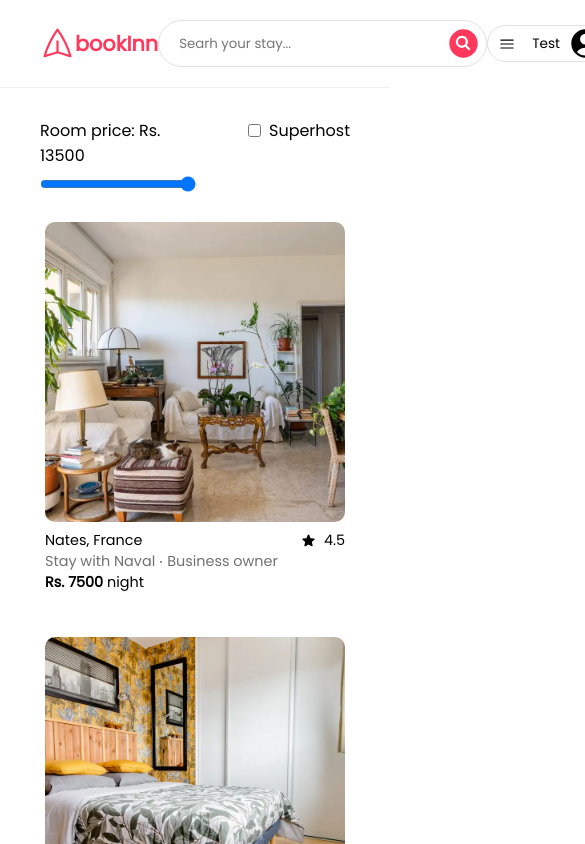
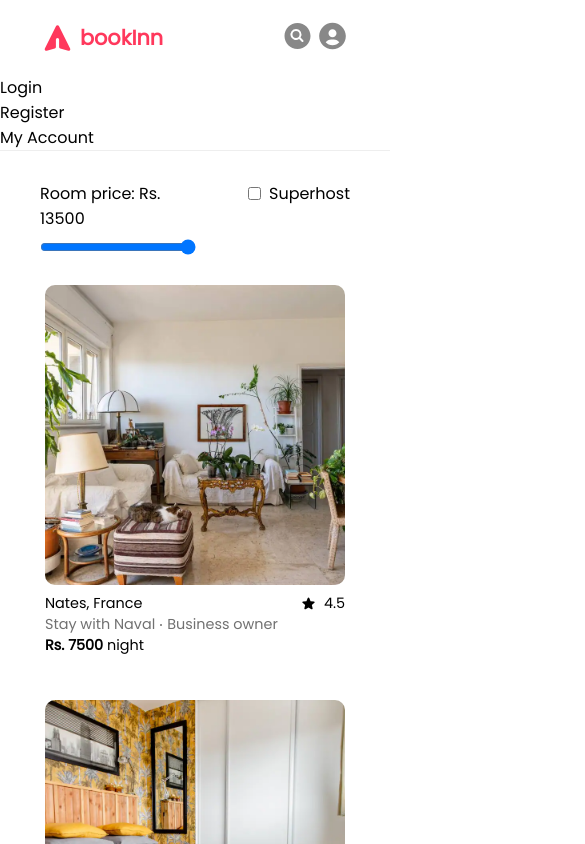
Before and after one commit to rajdeepX/bookInn-project, a React (Vite) app: page / in a window 390 px wide. Shown: the top 844 px of the page, 585 px wide, since content can reach past the window. Built offline with nearby package versions, Linux system fonts and the light colour scheme; no server answers.

Commit message:
Responsive navbar

```diff
--- a/src/App.css
+++ b/src/App.css
@@ -141,3 +141,9 @@ form p a {
   margin-left: 20px;
   display: flex;
 }
+
+@media screen and (min-width: 768px) {
+  .nav-btn {
+    display: none;
+  }
+}
--- a/src/UserContext.jsx
+++ b/src/UserContext.jsx
@@ -17,6 +17,7 @@ export const UserContextProvider = ({ children }) => {
   const [searchValue, setSearchValue] = useState("");
   const [superhost, setSuperhost] = useState(false);
   const [savedRooms, setSavedRooms] = useState([]);
+  const [isClicked, setIsClicked] = useState(false);
 
   const fetchUser = async () => {
     if (!userInfo) {
@@ -129,6 +130,8 @@ export const UserContextProvider = ({ children }) => {
         handleSuperhost,
         savedRooms,
         setSavedRooms,
+        isClicked,
+        setIsClicked,
       }}
     >
       {children}
--- a/src/components/Navbar.css
+++ b/src/components/Navbar.css
@@ -24,11 +24,9 @@
 .add-guests {
   display: flex;
   align-items: center;
-  /* gap: 0.5rem; */
 }
 
 .logo-container {
-  /* gap: 0.1rem; */
   padding: 0;
   color: #ff385c;
 }
@@ -37,7 +35,8 @@
   font-weight: bold;
 }
 .logo-container svg {
-  rotate: -90deg;
+  font-size: 2rem;
+  margin-right: 5px;
 }
 
 .search-container {
@@ -49,7 +48,15 @@
   font-size: 0.8rem;
   align-items: center;
 }
+
+@media screen and (max-width: 768px) {
+  .search-container {
+    display: none;
+  }
+}
+
 .search-container svg {
+  font-size: 2rem;
   fill: #ff385c;
 }
 
@@ -83,12 +90,15 @@
   gap: 0.8rem;
   align-items: center;
   justify-content: center;
+  height: 0;
 }
 
-/* .user-container svg {
-  display: block;
-  width: 20px;
-} */
+@media screen and (max-width: 768px) {
+  .user-container {
+    display: none;
+  }
+}
+
 .add-home {
   font-size: 0.8rem;
   font-weight: bold;
@@ -111,14 +121,84 @@
 
 .menu-btn svg {
   display: block;
-  width: 18px;
+  font-size: 1.5rem;
+}
+
+@media screen and (min-width: 768px) {
+  .menu-btn {
+    display: none;
+  }
 }
 
 .user-btn svg {
   display: block;
-  width: 35px;
+  font-size: 2rem;
 }
 
 .test-user {
   text-align: center;
 }
+
+.menu-btn button {
+  border: none;
+  background-color: white;
+}
+
+.show-nav {
+  height: 100px;
+}
+
+.user button {
+  border: none;
+  background-color: white;
+  display: block;
+}
+.user-icon {
+  font-size: 2rem;
+  fill: #888;
+}
+
+.user-links {
+  display: block;
+}
+
+@media screen and (min-width: 768px) {
+  .user {
+    display: none;
+  }
+}
+
+.user {
+  display: flex;
+  /* gap: 0.5rem; */
+  margin: 0;
+  padding: 0;
+}
+.user-search {
+  display: flex;
+  align-items: center;
+  gap: 0.5rem;
+}
+.search-input {
+  width: 100px;
+  border: none;
+  border-bottom: 1px solid #888;
+  font-family: inherit;
+  font-size: 0.75rem;
+}
+
+.mini-search {
+  border: none;
+  border-bottom: 1px solid #888;
+  width: 100px;
+  font-family: inherit;
+  display: none;
+}
+
+.mini-search:focus {
+  outline: none;
+}
+
+.show-search {
+  display: inline-block;
+}
--- a/src/components/Navbar.jsx
+++ b/src/components/Navbar.jsx
@@ -1,98 +1,101 @@
-import { useContext } from "react";
+import { useContext, useEffect, useState } from "react";
 import { Link } from "react-router-dom";
 import UserContext from "../UserContext";
+import Searchbar from "./Searchbar";
 import "./Navbar.css";
-import Searchbar from "./Searchbar";
+import { HiPaperAirplane } from "react-icons/hi";
+import { FiMenu } from "react-icons/fi";
+import { BiSolidUserCircle } from "react-icons/bi";
+import { HiMagnifyingGlassCircle } from "react-icons/hi2";
+import MiniSearchBar from "./MiniSearchBar";
 
 const Navbar = () => {
-  // const { userInfo } = useContext(UserContext);
-  // const { username } = userInfo;
-  // console.log(userInfo.username);
+  const { searchValue, handleChange, roomFilters } = useContext(UserContext);
 
-  // console.log(userInfo.data);
-  // const { username } = userInfo.data;
+  const [isOpen, setIsOpen] = useState(false);
+  const [isClicked, setIsClicked] = useState(false);
+
+  const handleToggle = () => {
+    setIsOpen(!isOpen);
+    console.log(isOpen);
+  };
+  const handleToggleSearch = () => {
+    setIsClicked(!isClicked);
+  };
+
+  useEffect(() => {
+    roomFilters();
+  }, [searchValue]);
+
   return (
     <nav className="navbar">
       <div className="nav-container">
         <Link to={"/"}>
           <div className="logo-container">
-            <svg
-              xmlns="http://www.w3.org/2000/svg"
-              fill="none"
-              viewBox="0 0 24 24"
-              strokeWidth={1.5}
-              stroke="currentColor"
-              className="w-6 h-6"
-            >
-              <path
-                strokeLinecap="round"
-                strokeLinejoin="round"
-                d="M6 12L3.269 3.126A59.768 59.768 0 0121.485 12 59.77 59.77 0 013.27 20.876L5.999 12zm0 0h7.5"
-              />
-            </svg>
+            <HiPaperAirplane />
             <div className="logo-text">
               <h1>bookInn</h1>
             </div>
           </div>
         </Link>
         <Searchbar />
-        <div className="user-container">
-          {/* <div className="add-home">CaveInn your home</div> */}
-          {/* <svg
-          xmlns="http://www.w3.org/2000/svg"
-          fill="none"
-          viewBox="0 0 24 24"
-          strokeWidth="1.5"
-          stroke="currentColor"
-          className="w-6 h-6 lang"
+        <div
+          // className="user-container"
+          className="user-container"
         >
-          <path
-            strokeLinecap="round"
-            strokeLinejoin="round"
-            d="M12 21a9.004 9.004 0 008.716-6.747M12 21a9.004 9.004 0 01-8.716-6.747M12 21c2.485 0 4.5-4.03 4.5-9S14.485 3 12 3m0 18c-2.485 0-4.5-4.03-4.5-9S9.515 3 12 3m0 0a8.997 8.997 0 017.843 4.582M12 3a8.997 8.997 0 00-7.843 4.582m15.686 0A11.953 11.953 0 0112 10.5c-2.998 0-5.74-1.1-7.843-2.918m15.686 0A8.959 8.959 0 0121 12c0 .778-.099 1.533-.284 2.253m0 0A17.919 17.919 0 0112 16.5c-3.162 0-6.133-.815-8.716-2.247m0 0A9.015 9.015 0 013 12c0-1.605.42-3.113 1.157-4.418"
-          />
-        </svg> */}
-
           <div className="user-info">
             <div className="user-menu">
-              <div className="menu-btn">
-                <Link to={"/login"}>
-                  <svg
-                    xmlns="http://www.w3.org/2000/svg"
-                    viewBox="0 0 24 24"
-                    fill="currentColor"
-                    className="w-6 h-6 menu-icon"
-                  >
-                    <path
-                      fillRule="evenodd"
-                      d="M3 6.75A.75.75 0 013.75 6h16.5a.75.75 0 010 1.5H3.75A.75.75 0 013 6.75zM3 12a.75.75 0 01.75-.75h16.5a.75.75 0 010 1.5H3.75A.75.75 0 013 12zm0 5.25a.75.75 0 01.75-.75h16.5a.75.75 0 010 1.5H3.75a.75.75 0 01-.75-.75z"
-                      clipRule="evenodd"
-                    />
-                  </svg>
-                </Link>
-              </div>
               <Link to={"/account/profile"} className="test-user">
                 <p style={{ paddingLeft: "8px", fontSize: "0.85rem" }}>Test</p>
               </Link>
               <div className="user-btn">
                 <Link to={"/login"}>
-                  <svg
-                    xmlns="http://www.w3.org/2000/svg"
-                    viewBox="0 0 24 24"
-                    fill="currentColor"
-                    className="w-6 h-6 user-icon"
-                  >
-                    <path
-                      fillRule="evenodd"
-                      d="M18.685 19.097A9.723 9.723 0 0021.75 12c0-5.385-4.365-9.75-9.75-9.75S2.25 6.615 2.25 12a9.723 9.723 0 003.065 7.097A9.716 9.716 0 0012 21.75a9.716 9.716 0 006.685-2.653zm-12.54-1.285A7.486 7.486 0 0112 15a7.486 7.486 0 015.855 2.812A8.224 8.224 0 0112 20.25a8.224 8.224 0 01-5.855-2.438zM15.75 9a3.75 3.75 0 11-7.5 0 3.75 3.75 0 017.5 0z"
-                      clipRule="evenodd"
-                    />
-                  </svg>
+                  <BiSolidUserCircle />
                 </Link>
               </div>
             </div>
           </div>
         </div>
+
+        <div className="user">
+          <div className="user-search">
+            {/* <input
+              type="search"
+              placeholder="find your stay"
+              className={
+                isClicked ? "search-input show-search" : "search-input"
+              }
+            /> */}
+
+            <input
+              type="search"
+              name="search"
+              placeholder="Search..."
+              className={isClicked ? "mini-search show-search" : "mini-search"}
+              onChange={handleChange}
+            />
+
+            <button onClick={handleToggleSearch}>
+              <HiMagnifyingGlassCircle className="user-icon" />
+            </button>
+          </div>
+          <button onClick={handleToggle}>
+            <BiSolidUserCircle className="user-icon" />
+          </button>
+        </div>
+      </div>
+      <div className="user-links">
+        <ul className={isOpen ? "nav-links show-nav" : "nav-links"}>
+          <li>
+            <Link to={"/login"}>Login</Link>
+          </li>
+          <li>
+            <Link to={"/register"}>Register</Link>
+          </li>
+          <li>
+            <Link to={"/account/profile"}>My Account</Link>
+          </li>
+        </ul>
       </div>
     </nav>
   );
--- a/src/components/Searchbar.jsx
+++ b/src/components/Searchbar.jsx
@@ -1,5 +1,6 @@
 import React, { useContext, useEffect, useState } from "react";
 import UserContext from "../UserContext";
+import { HiMagnifyingGlassCircle } from "react-icons/hi2";
 
 const Searchbar = () => {
   const { searchValue, handleChange, roomFilters } = useContext(UserContext);
@@ -17,20 +18,7 @@ const Searchbar = () => {
           placeholder="Searh your stay..."
           onChange={handleChange}
         />
-
-        <svg
-          xmlns="http://www.w3.org/2000/svg"
-          viewBox="0 0 24 24"
-          fill="currentColor"
-          className="w-6 h-6"
-        >
-          <path d="M8.25 10.875a2.625 2.625 0 115.25 0 2.625 2.625 0 01-5.25 0z" />
-          <path
-            fillRule="evenodd"
-            d="M12 2.25c-5.385 0-9.75 4.365-9.75 9.75s4.365 9.75 9.75 9.75 9.75-4.365 9.75-9.75S17.385 2.25 12 2.25zm-1.125 4.5a4.125 4.125 0 102.338 7.524l2.007 2.006a.75.75 0 101.06-1.06l-2.006-2.007a4.125 4.125 0 00-3.399-6.463z"
-            clipRule="evenodd"
-          />
-        </svg>
+        <HiMagnifyingGlassCircle />
       </div>
     </>
   );
--- a/src/pages/HomePage.jsx
+++ b/src/pages/HomePage.jsx
@@ -3,6 +3,7 @@ import Navbar from "../components/Navbar";
 import UserContext from "../UserContext";
 import Card from "../components/Card";
 import FilterRoom from "../components/FilterRoom";
+import Demo from "../components/Demo";
 
 const HomePage = () => {
   const { userInfo } = useContext(UserContext);
@@ -11,6 +12,7 @@ const HomePage = () => {
   return (
     <>
       <Navbar />
+      {/* <Demo /> */}
       <FilterRoom />
       <div className="card-container">
         <Card />
```
